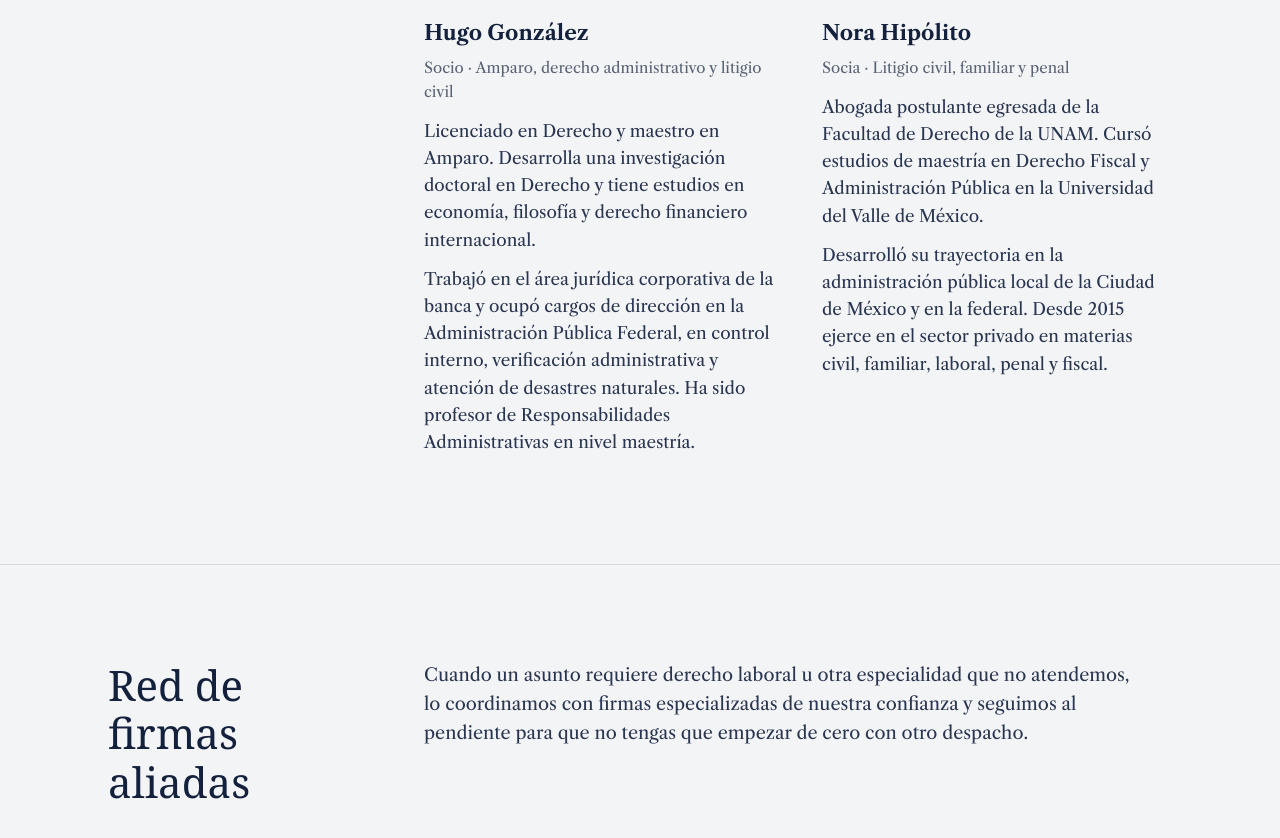
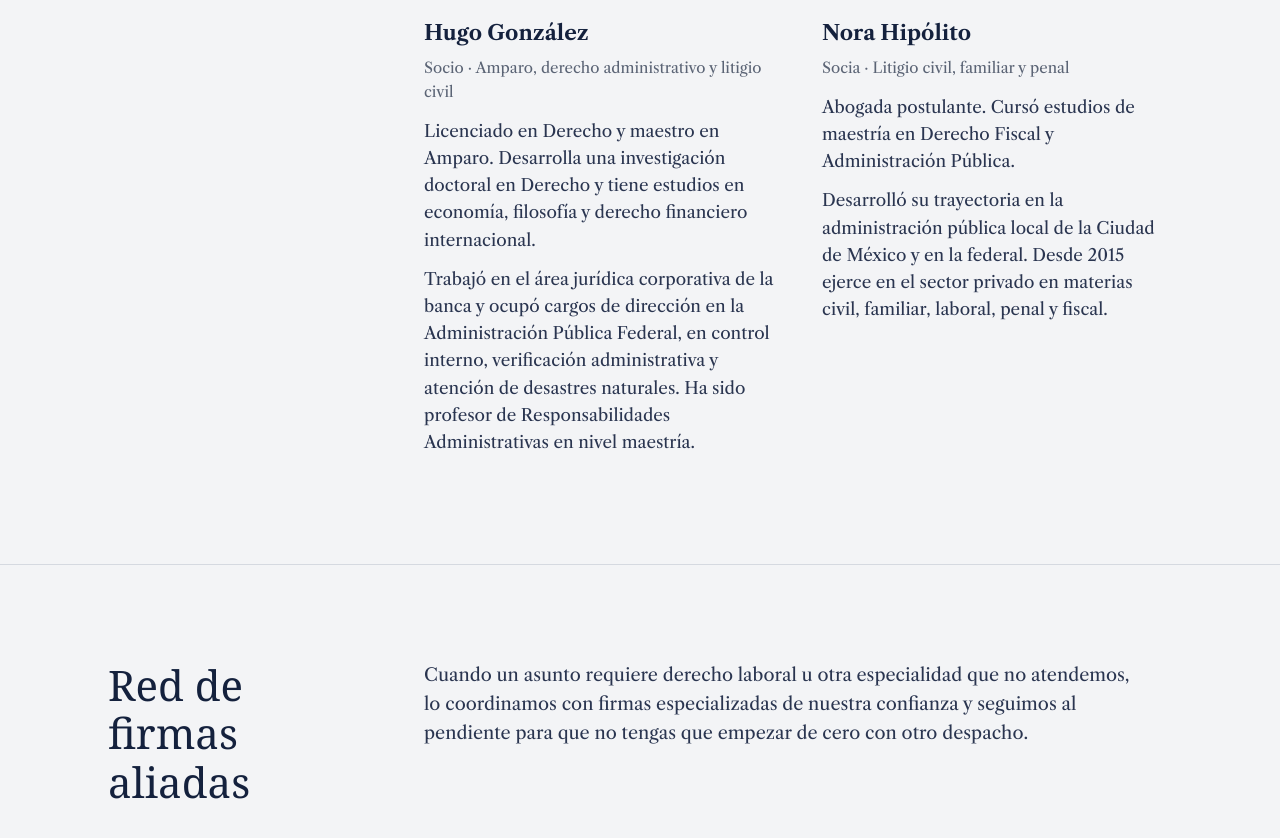
Before and after one commit to egal-mx/egal.mx, a plain HTML site: page index.html in a window 1280 px wide. Shown: the part 3271-4109 px from the top of the page. Drawn offline with nearby package versions, Linux system fonts and the light colour scheme; a web font is replaced by a local one.

Commit message:
Quita instituciones de la semblanza de Nora
Co-Authored-By: Claude Opus 5.5 <noreply@anthropic.com>
Claude-Session: https://claude.ai/code/session_01Gh73bEBMnTCtScv9YWYuW7

```diff
--- a/index.html
+++ b/index.html
@@ -285,7 +285,7 @@
           <img class="retrato" src="fotos/nora.jpg" width="800" height="1000" alt="Nora Hipólito, socia de (L)EGAL" loading="lazy">
           <h3>Nora Hipólito</h3>
           <p class="cargo">Socia · Litigio civil, familiar y penal</p>
-          <p>Abogada postulante egresada de la Facultad de Derecho de la UNAM. Cursó estudios de maestría en Derecho Fiscal y Administración Pública en la Universidad del Valle de México.</p>
+          <p>Abogada postulante. Cursó estudios de maestría en Derecho Fiscal y Administración Pública.</p>
           <p>Desarrolló su trayectoria en la administración pública local de la Ciudad de México y en la federal. Desde 2015 ejerce en el sector privado en materias civil, familiar, laboral, penal y fiscal.</p>
         </article>
       </div>
```
